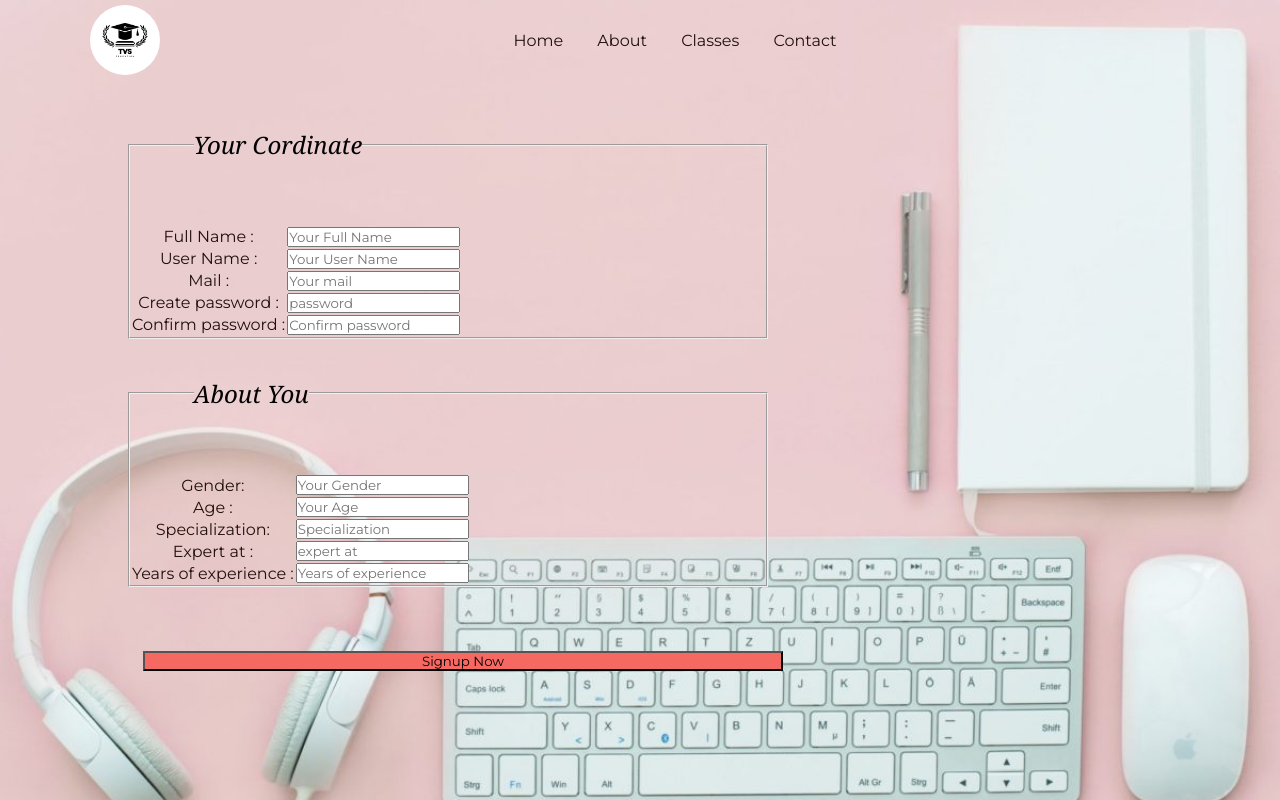
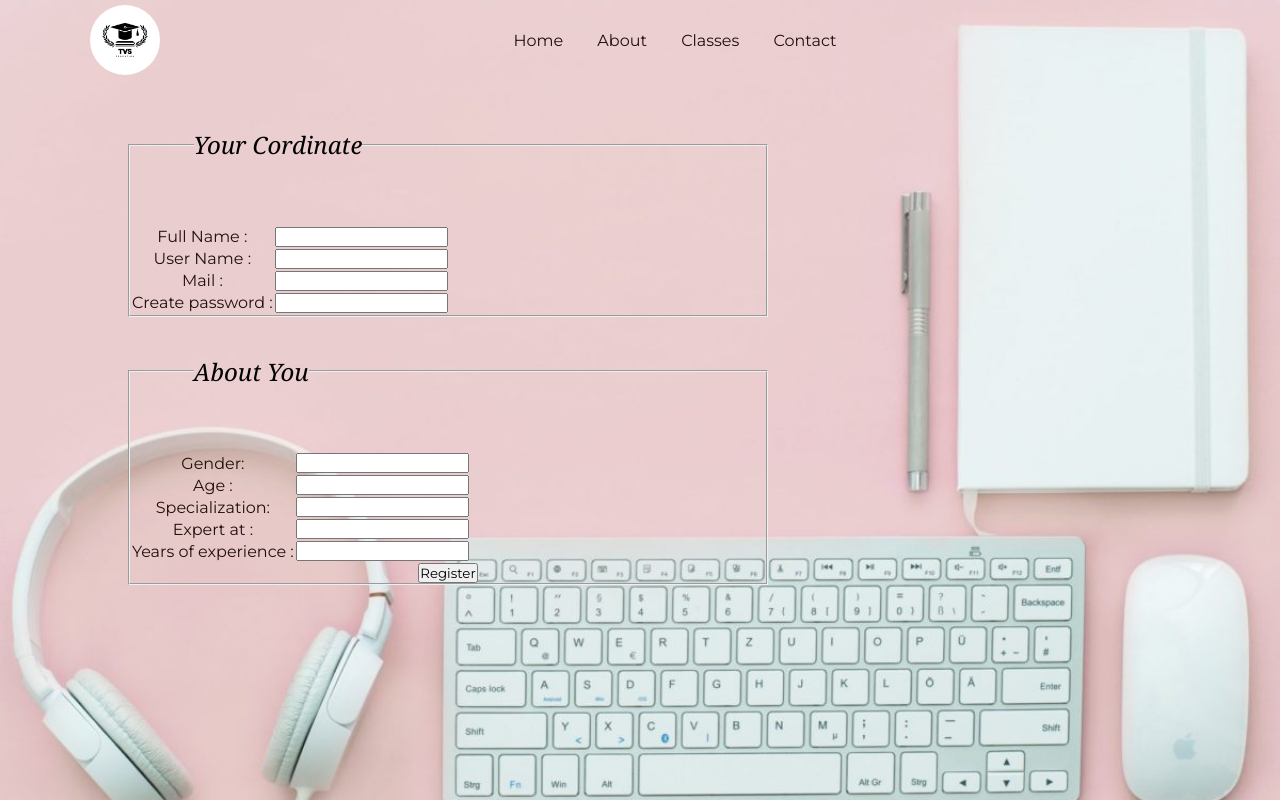
Before and after one commit to ghabi1602/project, a Flask app: page /register/prof in a window 1280 px wide. Run offline with Flask 3, Linux system fonts and the light colour scheme.

Commit message:
push to github

```diff
--- a/app/models/course.py
+++ b/app/models/course.py
@@ -8,4 +8,4 @@ class CLASSES(BaseModel):
     field = db.Column(db.String(300), nullable=False)
     maximum_number_of_students = db.Column(db.Integer, nullable=False)
     professor_id = db.Column(db.String(60), db.ForeignKey('professor.id'), nullable=False)
-    students = db.relationship('STUDENT', secondary="enrollment", backref='clss', cascade="all, delete-orphan", lazy=True)
+    students = db.relationship('STUDENT', secondary="enrollment", backref='clss', cascade="all, save-update", lazy=True)
--- a/app/models/student_model.py
+++ b/app/models/student_model.py
@@ -13,4 +13,4 @@ class STUDENT(UserMixin, BaseModel):
     highest_school_level = db.Column(db.String(100), nullable=False)
     field_of_studies = db.Column(db.String(100), nullable=False)
     interested_at = db.Column(db.String(300), nullable=False)
-    classes = db.relationship('CLASSES', secondary="enrollment", backref='stds', cascade="all, delete-orphan", lazy=True)
+    classes = db.relationship('CLASSES', secondary="enrollment", backref='stds', cascade="all, save-update", lazy=True)
--- a/app/web_flask/authentication.py
+++ b/app/web_flask/authentication.py
@@ -42,7 +42,7 @@ def register_prof():
         db.session.add(new_prof)
         db.session.commit()
         flash('Successful Registration :)')
-        return redirect(url_for('login.prof'))
+        return redirect(url_for('routes.home'))
 
     return render_template('register_prof.html')
 
--- a/app/web_flask/templates/register_prof.html
+++ b/app/web_flask/templates/register_prof.html
@@ -12,10 +12,10 @@
     <link rel="preconnect" href="https://fonts.gstatic.com" crossorigin>
     <link href="https://fonts.googleapis.com/css2?family=Montserrat:ital,wght@0,100..900;1,100..900&display=swap" rel="stylesheet">
 </head>
-<body style="background-image: url(static/imgs/15.jpg); background-size:cover">
+<body style="background-image: url(imgs/15.jpg); background-size:cover">
     <header class="header">
         <nav class="nav">
-            <img src="static/imgs/tvss.png" alt="logo" class="logo">
+            <img src="imgs/tvss.png" alt="logo" class="logo">
             <ul class="nav_items">
                 <li class="nav_item">
                     <a href="home.html" class="nav_link">Home</a>
@@ -29,30 +29,25 @@
     </header>
     <section class="container1">
         <div class="col-lg-4 col-md-6 col-sm-6">
-            <form action="">
+            <form action="/register/prof", method="post">
                 <fieldset>
                     <legend>Your Cordinate</legend>
                     <table>
                         <tr>
                             <td><label for="">Full Name : </label></td>
-                            <td><input type="text" placeholder="Your Full Name" required></td>
+                            <td><input type="text" name="fullname" required></td>
                         </tr>
                         <tr>
                             <td><label for="">User Name :</label></td>
-                            <td><input type="text" placeholder="Your User Name" required></td>
+                            <td><input type="text" name="username" required></td>
                         </tr>
                         <tr>
                             <td><label for="">Mail :</label></td>
-                            <td><input type="email" placeholder="Your mail" required></td>
+                            <td><input type="email" name="email" required></td>
                         </tr>
                         <tr>
                             <td><label for="">Create password :</label></td>
-                            <td><input type="password" placeholder="password"></td>
-                        </tr>
-                        <tr>
-                            <td><label for="">Confirm password :</label></td>
-                            <td><input type="password" placeholder="Confirm password" required></td>
-                        </tr>
+                            <td><input type="password" name="password" required></td>
                     </table>
 
                 </fieldset> <br> <br>
@@ -61,29 +56,29 @@
                     <table>
                         <tr>
                             <td> <label for="">Gender:</label></td>
-                            <td><input type="text"  placeholder="Your Gender" required></td>
+                            <td><input type="text"  name="gender" required></td>
                         </tr>
                         <tr>
                             <td><label for="">Age :</label></td>
-                            <td><input type="number" placeholder="Your Age" required></td>
+                            <td><input type="number" name="age" required></td>
                         </tr>
                         <tr>
                             <td><label for=""> Specialization:</label></td>
-                            <td><input type="text" placeholder="Specialization" required></td>
+                            <td><input type="text" name="specialization" required></td>
                         </tr>
                         <tr>
                             <td><label for="">Expert at : </label></td>
-                            <td><input type="text" placeholder="expert at" required></td>
+                            <td><input type="text" name="expert_at" required></td>
                         </tr>
                         <tr>
                             <td><label for="">Years of experience :</label></td>
-                            <td><input type="number" placeholder="Years of experience" required></td>
+                            <td><input type="number" name="years_of_experience" required></td>
                         </tr>
                     </table>
+                    <button type="submit" class="submit-button">Register</button>
                 </fieldset>
             </form>
         </div>
-        <a href="dashdoc.html"><button class="btn">Signup Now</button></a>
     </section>
 </body>
 </html>
```
